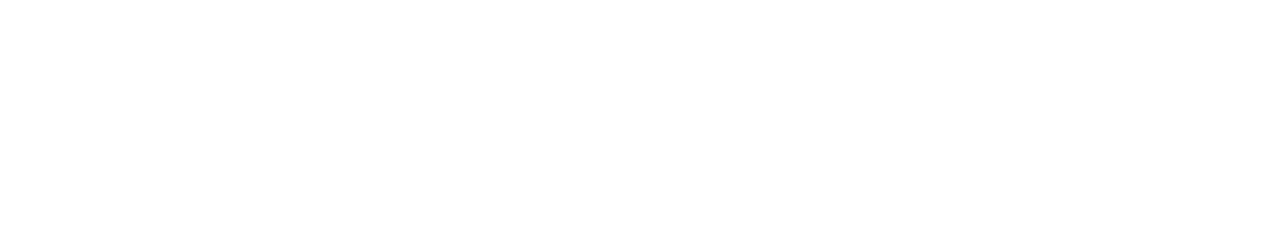
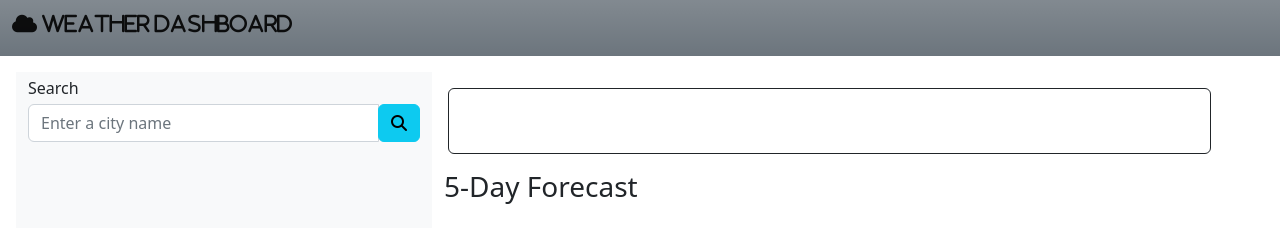
Before and after one commit to ddouglas86/weather-dashboard, a plain HTML site: page index.html in a window 1280 px wide. Drawn offline with nearby package versions, Linux system fonts and the light colour scheme.

Commit message:
finished outline in html

```diff
--- a/index.html
+++ b/index.html
@@ -5,12 +5,87 @@
     <meta charset="UTF-8">
     <meta http-equiv="X-UA-Compatible" content="IE=edge">
     <meta name="viewport" content="width=device-width, initial-scale=1.0">
-    <title>Document</title>
+    <title>Weather Dashboard</title>
     <link href="https://cdn.jsdelivr.net/npm/bootstrap@5.2.0/dist/css/bootstrap.min.css" rel="stylesheet"
         integrity="sha384-gH2yIJqKdNHPEq0n4Mqa/HGKIhSkIHeL5AyhkYV8i59U5AR6csBvApHHNl/vI1Bx" crossorigin="anonymous">
+    <link rel="stylesheet" href="https://cdnjs.cloudflare.com/ajax/libs/font-awesome/6.1.2/css/all.min.css"
+        integrity="sha512-1sCRPdkRXhBV2PBLUdRb4tMg1w2YPf37qatUFeS7zlBy7jJI8Lf4VHwWfZZfpXtYSLy85pkm9GaYVYMfw5BC1A=="
+        crossorigin="anonymous" referrerpolicy="no-referrer" />
 </head>
 
 <body>
+    <nav class="navbar bg-secondary bg-gradient">
+        <div class="container-fluid">
+            <a class="navbar-brand" href="#">
+                <i alt="" width="30" height="24" class="fa-solid fa-cloud d-inline-block align-text-top">
+                    Weather Dashboard</i>
+            </a>
+        </div>
+
+    </nav>
+    <div class="">
+        <div class="row m-3">
+            <div class="col-4 bg-light">
+                <div class="search-header my-1">Search</div>
+                <div class="input-group mb-3">
+                    <input id="city-input" type="text" class="form-control" placeholder="Enter a city name">
+                    <div class="input-group-append">
+                        <button class="btn btn-info" type="button" id="search-button">
+                            <i class="fa-solid fa-magnifying-glass"></i>
+                        </button>
+                    </div>
+                </div>
+            </div>
+
+
+            <div class="col-8">
+                <div class="row mr-0">
+                    <div class="col-11 border border-dark m-3 rounded">
+                        <div class="row">
+                            <div class="col-12">
+                                <span id="city-name" class="city-name align-middle"></span>
+                            </div>
+                        </div>
+                        <div class="row">
+                            <div class="col-12">
+                                <p id="temp"></p>
+                            </div>
+                        </div>
+                        <div class="row">
+                            <div class="col-12">
+                                <p id="humidity"></p>
+                            </div>
+                        </div>
+                        <div class="row">
+                            <div class="col-12">
+                                <p id="wind-speed"></p>
+                            </div>
+                        </div>
+                        <div class="row">
+                            <div class="col-12 d-flex">
+                                <p id="UV-index"></p>
+                            </div>
+                        </div>
+                    </div>
+                </div>
+                <div class="row">
+                    <div class="col-12">
+                        <h3>5-Day Forecast</h3>
+                    </div>
+                </div>
+                <div class="row">
+                    <div class="col forecast bg-info text-white ml-3 mb-3 rounded"></div>
+                    <div class="col forecast bg-info text-white ml-3 mb-3 rounded"></div>
+                    <div class="col forecast bg-info text-white ml-3 mb-3 rounded"></div>
+                    <div class="col forecast bg-info text-white ml-3 mb-3 rounded"></div>
+                    <div class="col forecast bg-info text-white ml-3 mb-3 rounded"></div>
+                </div>
+            </div>
+        </div>
+    </div>
+
+
+    </div>
     <script src="https://cdn.jsdelivr.net/npm/bootstrap@5.2.0/dist/js/bootstrap.bundle.min.js"
         integrity="sha384-A3rJD856KowSb7dwlZdYEkO39Gagi7vIsF0jrRAoQmDKKtQBHUuLZ9AsSv4jD4Xa"
         crossorigin="anonymous"></script>
```
